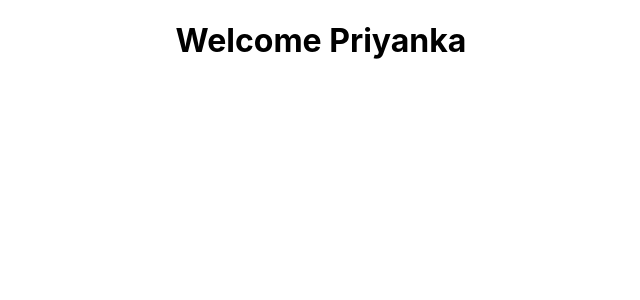
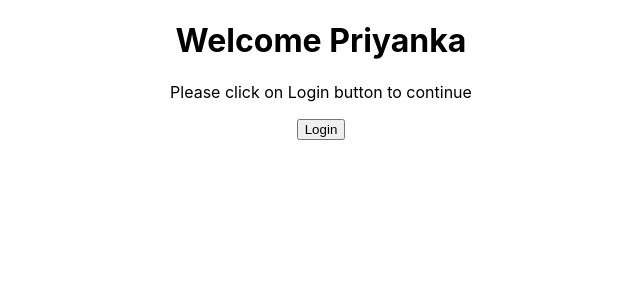
Before and after one commit to TheJSGirl/auth0-react, a React (Create React App) app: page / in a window 1280 px wide. Shown: the top 300 px of the page, without its empty margins (319-959 px from the left). Built offline with nearby package versions, Linux system fonts and the light colour scheme.

Commit message:
feat: created Main component

```diff
--- a/src/App.js
+++ b/src/App.js
@@ -1,5 +1,6 @@
 import React from 'react';
 import './App.css';
+import Main from './components/main/main';
 
 function App(props) {
   return (
@@ -7,6 +8,7 @@ function App(props) {
       <header>
         <h1>Welcome {props.name} </h1>
       </header>
+      <Main />
     </div>
   );
 }
--- /dev/null
+++ b/src/components/main/main.js
@@ -0,0 +1,16 @@
+import React, {Component} from 'react';
+
+class Main extends Component {
+
+    render() {
+        return (
+            <div>
+                <p>Please click on Login button to continue</p>
+                <button>Login</button>
+            </div>
+        )
+    }
+
+}
+
+export default Main;
```
